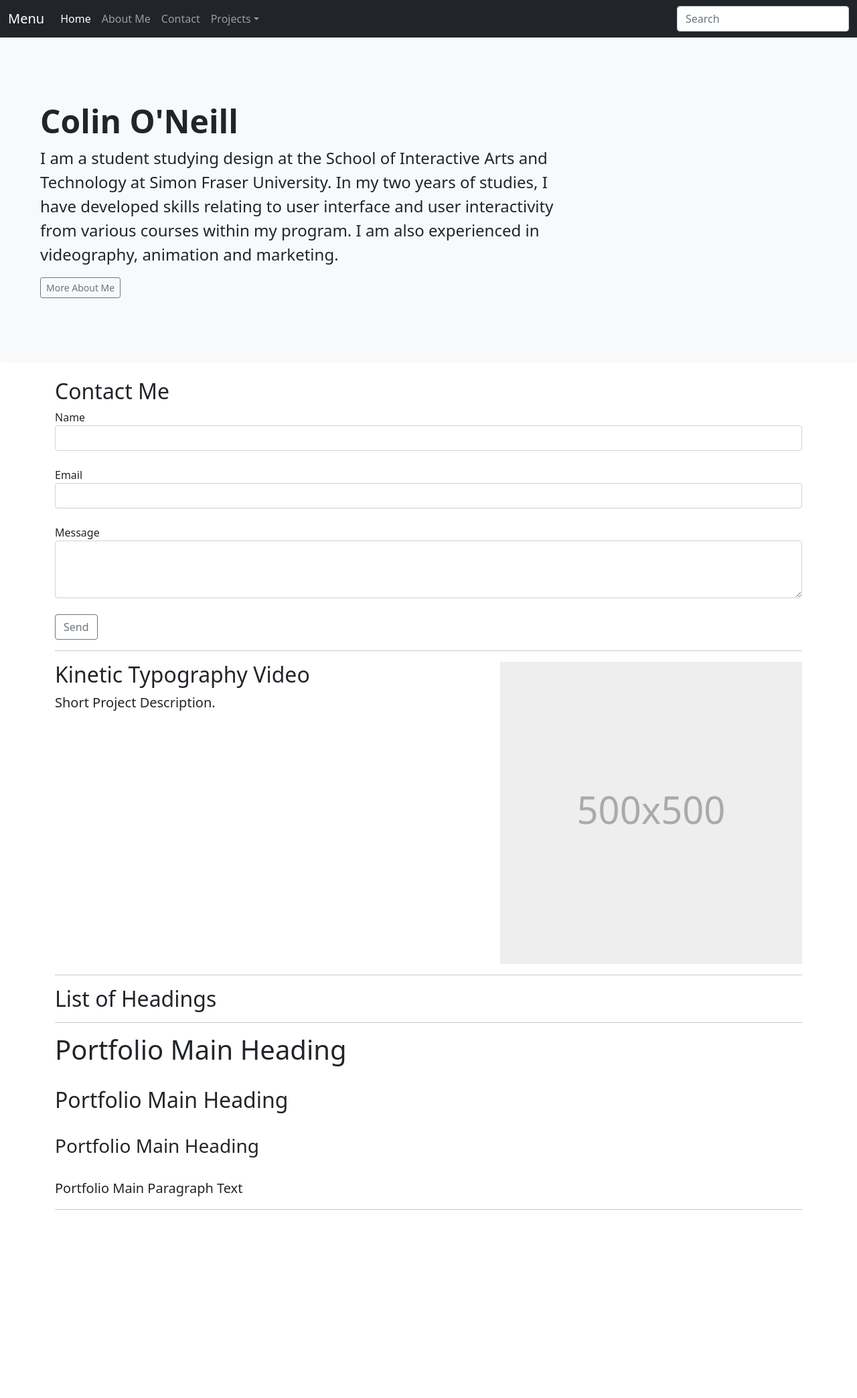
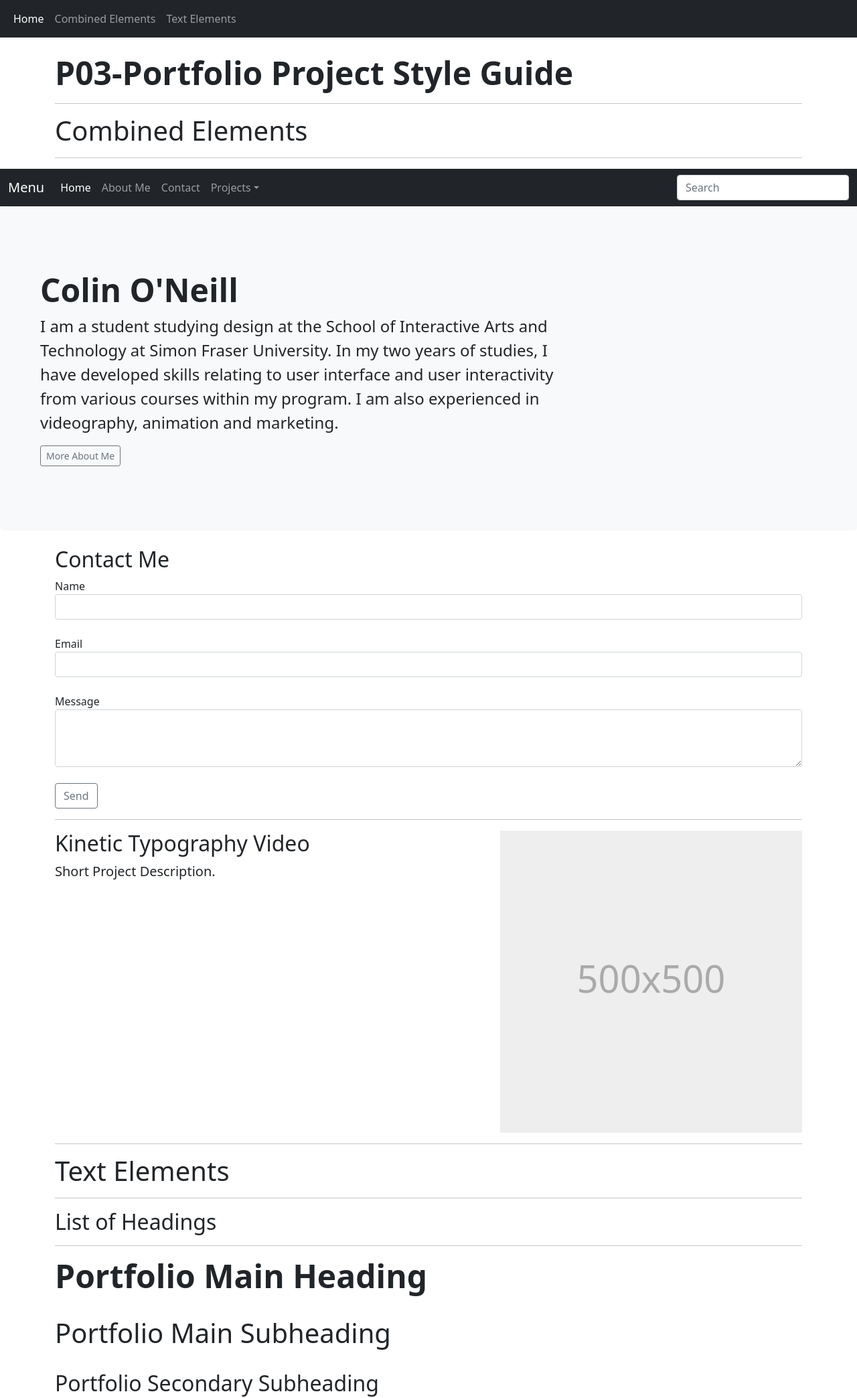
Before and after one commit to corlino/P03, a plain HTML site: page styleguide.html in a window 1280 px wide. Shown: the top 2087 px of the page at 67% size. Before the commit the page ends 1822 px from the top, so only its background shows below. Drawn offline with nearby package versions, Linux system fonts and the light colour scheme.

Commit message:
Style Guide Changes

```diff
--- a/styleguide.html
+++ b/styleguide.html
@@ -34,6 +34,41 @@
 
 
     <script src="https://cdn.jsdelivr.net/npm/bootstrap@5.0.0-beta3/dist/js/bootstrap.bundle.min.js" integrity="sha384-JEW9xMcG8R+pH31jmWH6WWP0WintQrMb4s7ZOdauHnUtxwoG2vI5DkLtS3qm9Ekf" crossorigin="anonymous"></script>
+
+
+      <nav class="navbar navbar-expand-sm navbar-dark bg-dark" aria-label="Third navbar example">
+    <div class="container-fluid">
+      <button class="navbar-toggler" type="button" data-bs-toggle="collapse" data-bs-target="#navbarsExample03" aria-controls="navbarsExample03" aria-expanded="false" aria-label="Toggle navigation">
+        <span class="navbar-toggler-icon"></span>
+      </button>
+
+      <div class="collapse navbar-collapse" id="navbarsExample03">
+        <ul class="navbar-nav me-auto mb-2 mb-sm-0">
+          <li class="nav-item">
+            <a class="nav-link active" aria-current="page" href="#">Home</a>
+          </li>
+          <li class="nav-item">
+            <a class="nav-link" href="#">Combined Elements</a>
+          </li>
+          <li class="nav-item">
+            <a class="nav-link" href="#">Text Elements</a>
+          </li>
+        </ul>
+      </div>
+    </div>
+  </nav>
+
+      <div class = "container-md">
+          <br>
+    <h1 class="display-5 fw-bold">P03-Portfolio Project Style Guide</h1>
+
+    <hr class="featurette-divider">
+    <h1>Combined Elements</h1>
+    <hr class="featurette-divider">
+
+      </div>
+
+
 
 
     <nav class="navbar navbar-expand-sm navbar-dark bg-dark" aria-label="Third navbar example">
@@ -168,18 +203,35 @@
 
     <div class = "container-md">
 
+    <h1>Text Elements</h1>
+
+    <hr class="featurette-divider">
+
       <h2>List of Headings</h2>
 
     <hr class="featurette-divider">
 
-      <h1> Portfolio Main Heading</h1>
+      <h1 class = "display-5 fw-bold"> Portfolio Main Heading</h1>
         <br>
-      <h2> Portfolio Main Heading</h2>
+      <h1> Portfolio Main Subheading</h1>
         <br>
-      <h3> Portfolio Main Heading</h3>
+      <h2> Portfolio Secondary Subheading</h2>
         <br>
       <p class = "lead"> Portfolio Main Paragraph Text</p>
     <hr class="featurette-divider">
+
+    </div><!-- /.container -->
+
+      <div class = "container-md">
+
+
+      <h2>Rendered Elements</h2>
+             <hr class="featurette-divider">
+
+    <button class="btn btn-outline-secondary btn-sm" type="button">Standard Button</button>
+    <button class="btn btn-outline-secondary btn-md" type="button">Standard Button</button>
+
+     <hr class="featurette-divider">
 
     </div><!-- /.container -->
 
```
